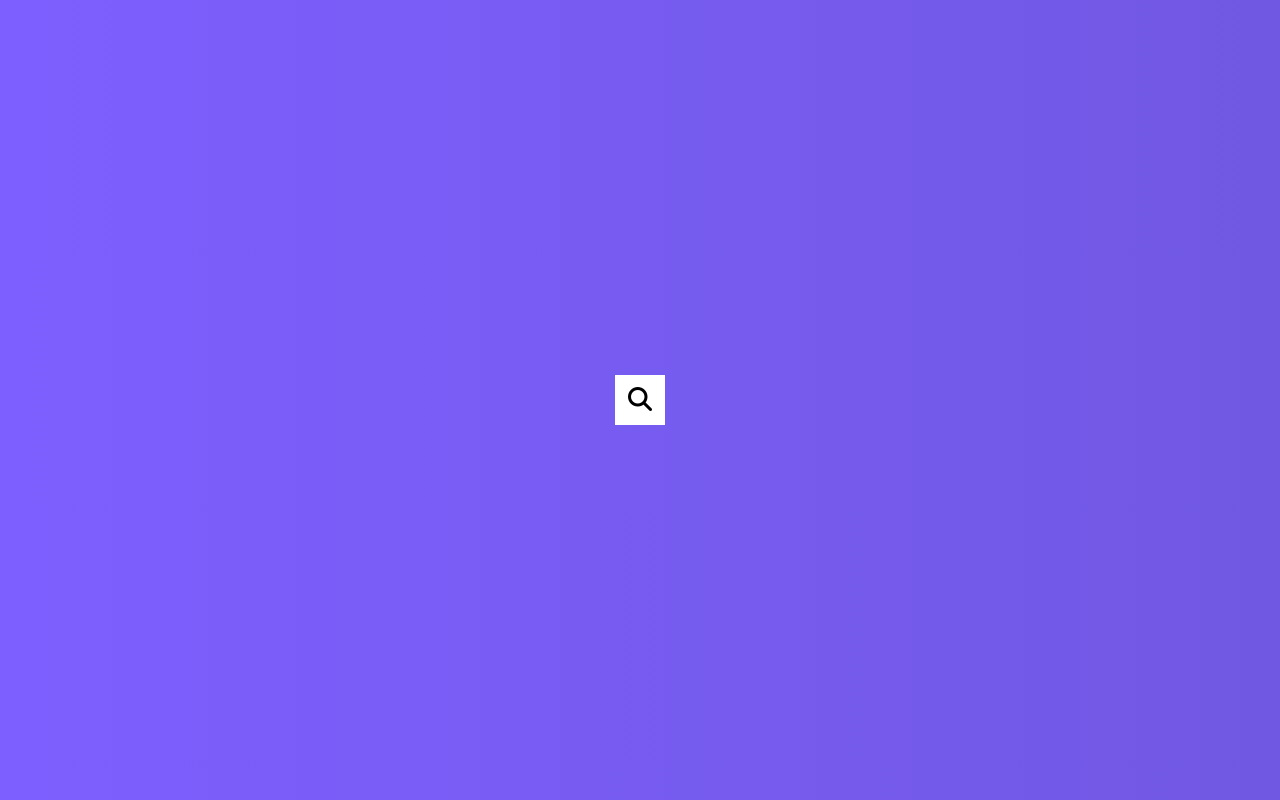
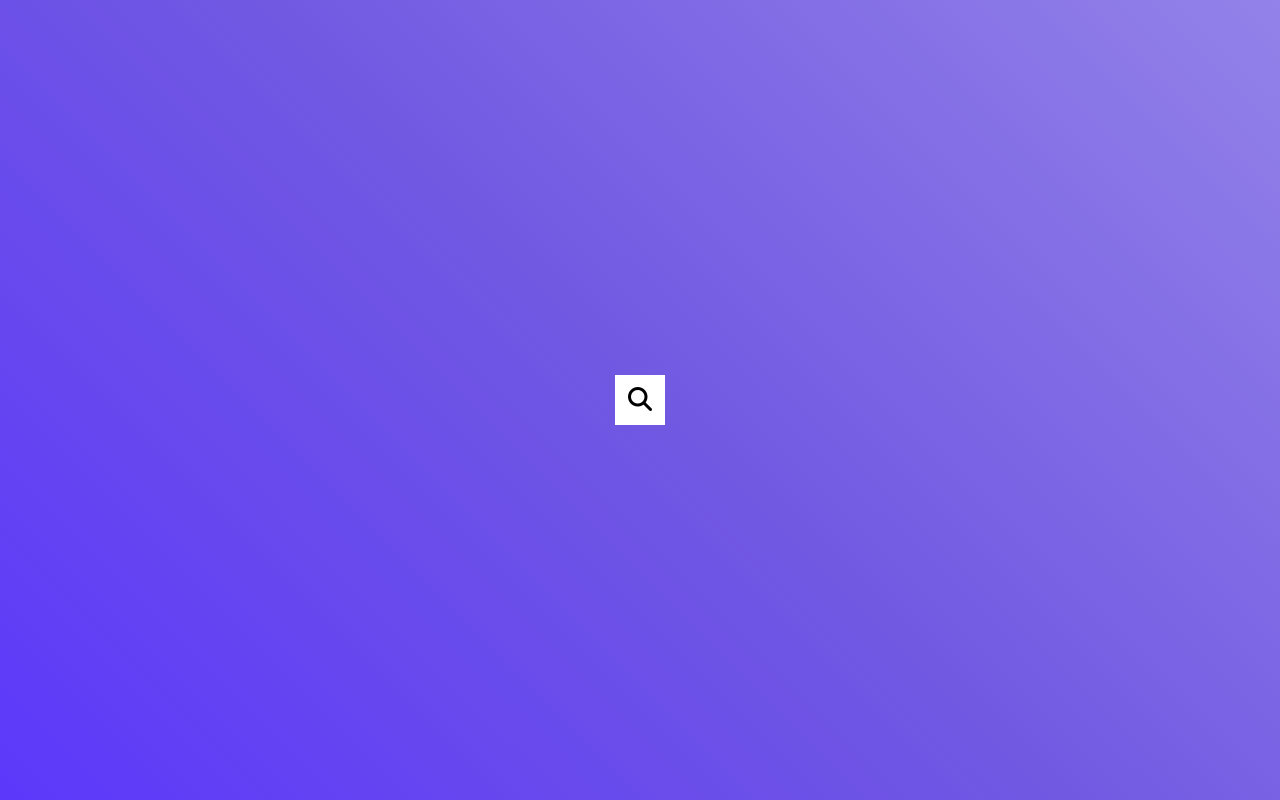
Before and after one commit to jerrodlogan51/50-small-projects-in-50-days, a plain HTML site: page 4. Hidden Search/index.html in a window 1280 px wide. Drawn offline with Linux system fonts and the light colour scheme.

Commit message:
Update style.css
I'm just adjusting the color. I like the degree change and additional colors a lot better than the original

```diff
--- a/4. Hidden Search/style.css
+++ b/4. Hidden Search/style.css
@@ -5,7 +5,7 @@
 }
 
 body {
-    background-image: linear-gradient(90deg, #7d5fff, #7158e2);
+    background-image: linear-gradient(45deg, #5c38fb, #7158e2, #9382e9);
   font-family: 'Roboto', sans-serif;
   display: flex;
   align-items: center;
```
